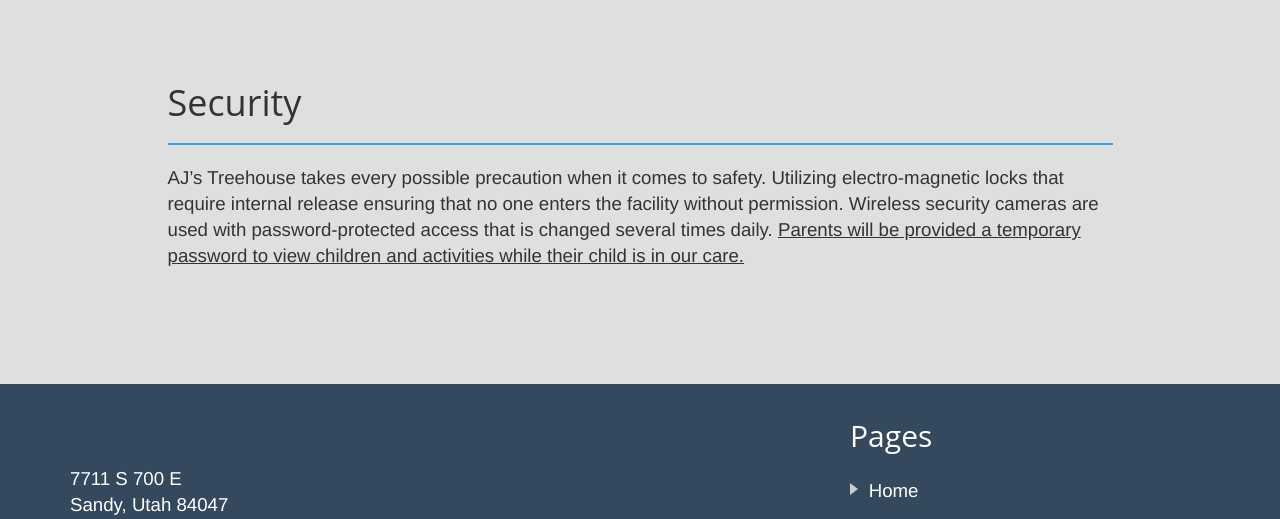
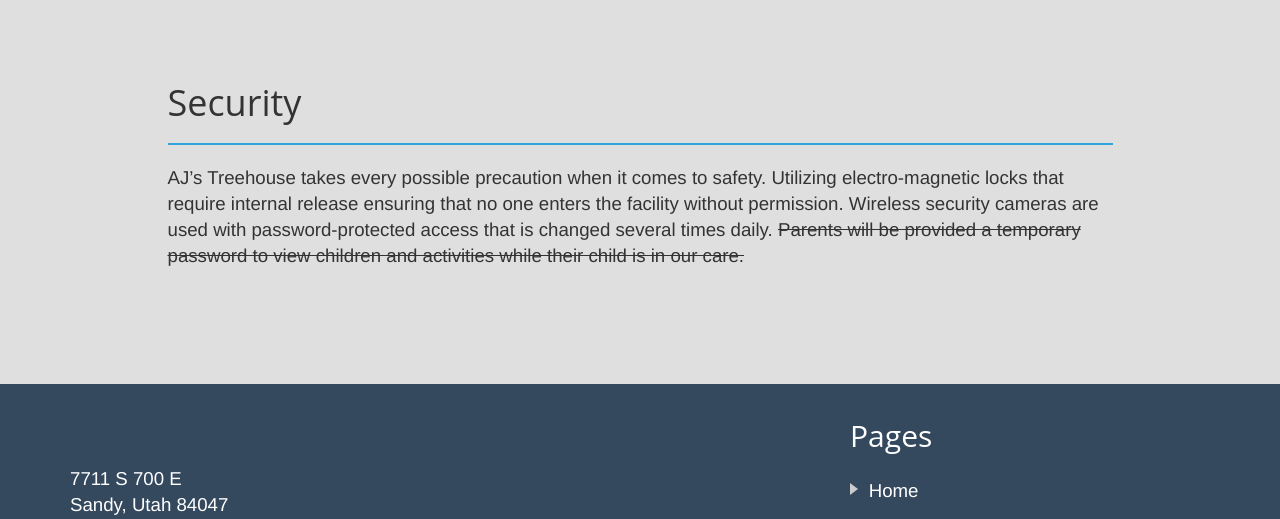
Before and after one commit to joevus/treehouse, a plain HTML site: page about-us/index.html in a window 1280 px wide. Shown: the part 4186-4705 px from the top of the page. Drawn offline with Linux system fonts and the light colour scheme.

Commit message:
Made last line in Security section strikethrough.

```diff
--- a/about-us/index.html
+++ b/about-us/index.html
@@ -255,7 +255,7 @@
           <hr>
         </div>
         <div class="col-xs-12 col-sm-10 col-sm-offset-1">
-          <p>AJ’s Treehouse takes every possible precaution when it comes to safety. Utilizing electro-magnetic locks that require internal release ensuring that no one enters the facility without permission. Wireless security cameras are used with password-protected access that is changed several times daily. <u>Parents will be provided a temporary password to view children and activities while their child is in our care.</u></p>
+          <p>AJ’s Treehouse takes every possible precaution when it comes to safety. Utilizing electro-magnetic locks that require internal release ensuring that no one enters the facility without permission. Wireless security cameras are used with password-protected access that is changed several times daily. <span class="strikethrough">Parents will be provided a temporary password to view children and activities while their child is in our care.</span></p>
         </div>
       </div>
     </div>
--- a/css/styles.css
+++ b/css/styles.css
@@ -21,6 +21,10 @@
 
 .gray {
   background-color: #dfdfdf;
+}
+
+.strikethrough {
+  text-decoration: line-through;
 }
 
 button {
```
